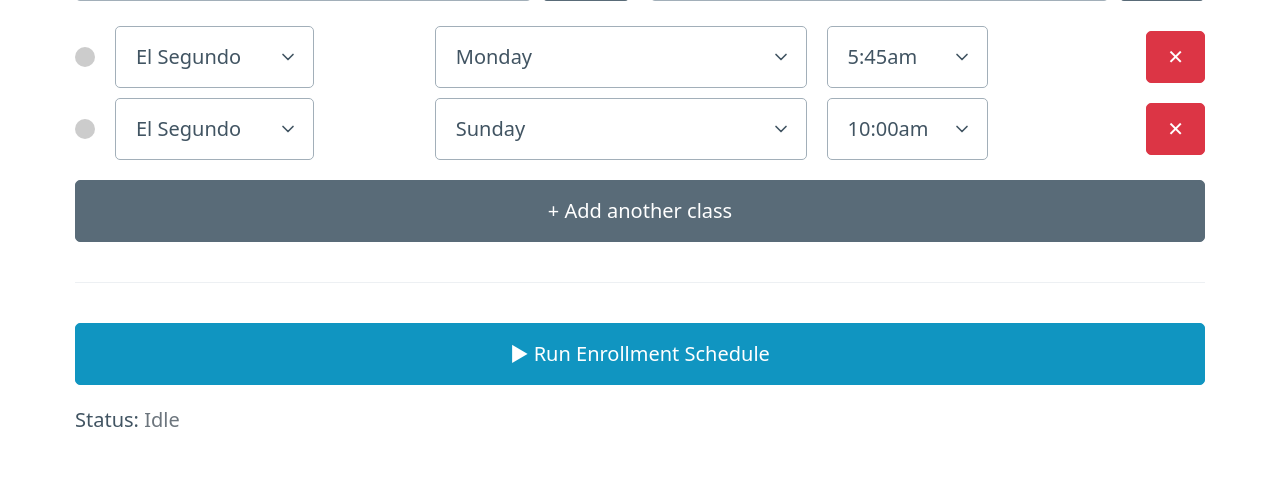
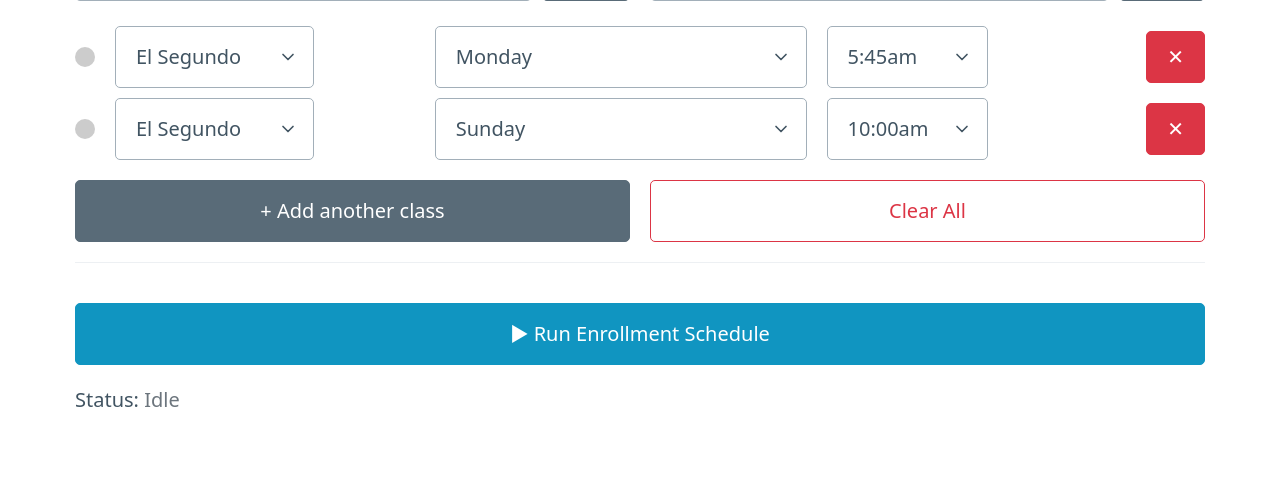
Before and after one commit to johnmarcovici/iclasspro-driver, a FastAPI app: page / in a window 1280 px wide. Shown: the part 656-1138 px from the top of the page. Run offline with FastAPI, Linux system fonts and the light colour scheme.

Commit message:
feat(web): add 'Clear All' button to schedule builder

```diff
--- a/templates/index.html
+++ b/templates/index.html
@@ -80,6 +80,11 @@
         .password-toggle:hover {
             opacity: 1;
         }
+
+        .clear-btn:hover {
+            background-color: #dc3545 !important;
+            color: white !important;
+        }
     </style>
 </head>
 <body>
@@ -145,7 +150,10 @@
             <div id="schedule-container">
                 <!-- Schedule rows will be injected here -->
             </div>
-            <button class="secondary" onclick="addScheduleRow()" style="margin-top: 1rem;">+ Add another class</button>
+            <div style="display: flex; gap: 1rem; margin-top: 1rem;">
+                <button class="secondary" onclick="addScheduleRow()" style="margin-bottom: 0;">+ Add another class</button>
+                <button class="secondary outline clear-btn" onclick="clearSchedule()" style="margin-bottom: 0; border-color: #dc3545; color: #dc3545;">Clear All</button>
+            </div>
         </details>
 
         <section style="margin-top: 2rem;">
@@ -379,6 +387,14 @@
             });
         }
 
+        function clearSchedule() {
+            if (confirm("Are you sure you want to clear the entire schedule?")) {
+                scheduleContainer.innerHTML = '';
+                rowCount = 0;
+                addScheduleRow(); // Add one empty row so it's not totally blank
+            }
+        }
+
         function updateStatus(state, text) {
             statusIndicator.className = `status-${state}`;
             statusIndicator.innerText = text;
```
